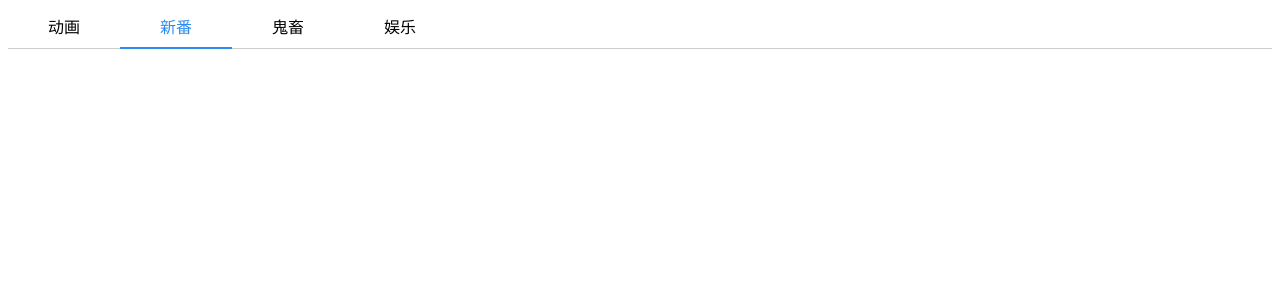
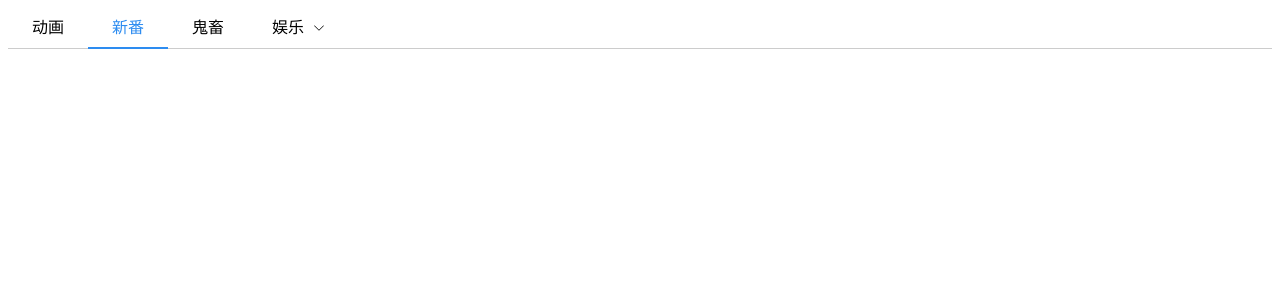
Before and after one commit to GreedyWhale/Minimalist_UI, a Vue app: page / in a window 1280 px wide. Shown: the top 300 px of the page. Built offline with nearby package versions, Linux system fonts and the light colour scheme.

Commit message:
完成MMenu组件样式及交互

```diff
--- a/src/components/collapse/item/index.vue
+++ b/src/components/collapse/item/index.vue
@@ -6,7 +6,7 @@
         <m-icon icon="right" />
       </div>
     </div>
-    <transition @enter="enter" @beforeLeave="beforeLeave">
+    <transition @enter="enter" @before-leave="beforeLeave">
       <div class="collapse-content" v-if="open">
         <div class="collapse-content__wrap">
           <slot></slot>
--- a/src/components/menu/constant.ts
+++ b/src/components/menu/constant.ts
@@ -1,3 +1,4 @@
 const UPDATE_ACTIVE = "update:active";
+const UPDATE_NAME_PATH = "update:namepath";
 
-export { UPDATE_ACTIVE }
+export { UPDATE_ACTIVE, UPDATE_NAME_PATH };
--- a/src/components/menu/general.scss
+++ b/src/components/menu/general.scss
@@ -1,6 +1,8 @@
 $blue: #2d8cf0;
+$light-blue: #dfebf8;
 
 .item {
+  box-sizing: border-box;
   padding: 0 1.5em;
   line-height: 2.5;
   white-space: nowrap;
@@ -12,6 +14,7 @@ $blue: #2d8cf0;
   display: flex;
   align-items: center;
   justify-content: center;
+  user-select: none;
   &[data-active="true"],
   &:hover {
     color: $blue;
@@ -25,4 +28,19 @@ $blue: #2d8cf0;
       height: 2px;
     }
   }
+  &.vertical {
+    justify-content: space-between;
+    width: 240px;
+    &[data-active="true"],
+    &:hover {
+      color: $blue;
+      background: $light-blue;
+      &::after {
+        content: none;
+      }
+    }
+    &:hover {
+      background: $light-blue;
+    }
+  }
 }
--- a/src/components/menu/index.vue
+++ b/src/components/menu/index.vue
@@ -1,37 +1,43 @@
 <template>
-  <div class="menu">
+  <div :class="{ menu: true, vertical }">
     <slot></slot>
   </div>
 </template>
 
 <script lang="ts">
 import { Vue, Component, Prop, Provide } from "vue-property-decorator";
-import { UPDATE_ACTIVE } from "./constant";
+import { UPDATE_ACTIVE, UPDATE_NAME_PATH } from "./constant";
 
 @Component({
-  name: 'MMenu'
+  name: "MMenu"
 })
 export default class MMenu extends Vue {
+  @Prop({ type: [String, Number] }) defaultActive!: string | number;
+  @Prop({ type: Boolean, default: false }) vertical!: boolean;
+  @Provide() isVertical: boolean = this.vertical;
   @Provide() eventBus: Vue.default = new Vue();
-  @Prop({ type: [String, Number] }) defaultActive!: string | number;
-
   // data
-  activeName: string | number = '';
+  activeName: string | number = "";
+  namePath: any[] = [];
 
   mounted(): void {
     this.listenToUpdateActive();
-    this.setActive(this.defaultActive);
+    this.setDefaultActive(this.defaultActive);
   }
   // methods
-  setActive(name: string | number): void {
-    if(name !== undefined) {
-      this.eventBus.$emit(UPDATE_ACTIVE, name)
+  setDefaultActive(name: string | number): void {
+    if (name !== undefined) {
+      this.eventBus.$emit(UPDATE_ACTIVE, name);
     }
   }
   listenToUpdateActive(): void {
-    this.eventBus.$on(UPDATE_ACTIVE, ((name: number | string) => {
-      this.$emit('on-select', name);
-    }))
+    this.eventBus.$on(UPDATE_ACTIVE, (name: number | string) => {
+      this.$emit("on-select", name, this.namePath);
+    });
+  }
+  upDateNamePath(namePath: any[]): void {
+    this.namePath = namePath;
+    this.eventBus.$emit(UPDATE_NAME_PATH, namePath);
   }
 }
 </script>
@@ -41,5 +47,12 @@ export default class MMenu extends Vue {
   display: flex;
   align-items: center;
   border-bottom: 1px solid #ccc;
+  &.vertical {
+    display: inline-flex;
+    flex-direction: column;
+    align-items: flex-start;
+    border-right: 1px solid #ccc;
+    border-bottom: none;
+  }
 }
 </style>
--- a/src/components/menu/item/index.vue
+++ b/src/components/menu/item/index.vue
@@ -1,5 +1,10 @@
 <template>
-  <div class="menu-item" :data-active="active" @click="onClick">
+  <div
+    :class="{ 'menu-item': true, vertical: isVertical }"
+    :style="itemStyle"
+    :data-active="active"
+    @click="onClick"
+  >
     <slot></slot>
   </div>
 </template>
@@ -7,13 +12,15 @@
 <script lang="ts">
 import { Vue, Component, Prop, Inject } from "vue-property-decorator";
 import { UPDATE_ACTIVE } from "../constant";
+import { findComponentParent } from "../methods";
 
 @Component({
-  name: 'MMenuItem'
+  name: "MMenuItem"
 })
 export default class MMenuItem extends Vue {
   @Inject() readonly eventBus!: Vue.default;
-  @Prop({ type: [Number, String ], required: true }) name!: number | string;
+  @Inject() readonly isVertical!: boolean;
+  @Prop({ type: [Number, String], required: true }) name!: number | string;
 
   // data
   active: boolean = false;
@@ -22,12 +29,24 @@ export default class MMenuItem extends Vue {
   }
   // methods
   listenToUpdateActive(): void {
-    this.eventBus.$on(UPDATE_ACTIVE, ((name: number | string) => {
+    this.eventBus.$on(UPDATE_ACTIVE, (name: number | string) => {
       this.active = name === this.name;
-    }))
+    });
   }
   onClick(): void {
+    (this.$parent as any).upDateNamePath &&
+      (this.$parent as any).upDateNamePath([this.name]);
     this.eventBus.$emit(UPDATE_ACTIVE, this.name);
+  }
+  // computed
+  get itemStyle(): Object {
+    let style = {};
+    if (this.isVertical) {
+      style = {
+        paddingLeft: findComponentParent(this, "MSubMenu").length + 1.5 + "em"
+      };
+    }
+    return style;
   }
 }
 </script>
@@ -35,6 +54,6 @@ export default class MMenuItem extends Vue {
 <style lang="scss" scoped>
 @import "../general.scss";
 .menu-item {
-  @extend .item
+  @extend .item;
 }
 </style>
--- /dev/null
+++ b/src/components/menu/methods.ts
@@ -0,0 +1,13 @@
+const findComponentParent = (context: any, parentName: string): any[] => {
+  let parents = [];
+  const parent: any = context.$parent;
+  if (parent) {
+    if (parent.$options.name === parentName) {
+      parents.push(parent);
+      return parents.concat(findComponentParent(parent, parentName));
+    }
+  }
+  return [];
+};
+
+export { findComponentParent };
--- a/src/components/menu/sub/index.vue
+++ b/src/components/menu/sub/index.vue
@@ -1,63 +1,135 @@
 <template>
-  <div
-    class="sub-menu"
-    @mouseenter="onMouuseEnter" @mouseleave="onMouseLeave">
-    <div class="sub-menu__title" :data-active="active || open"  @click="onClick">
-      <slot name="title"></slot>
+  <div class="sub-menu" @mouseenter="onMouuseEnter" @mouseleave="onMouseLeave">
+    <div
+      :class="{ 'sub-menu__title': true, vertical: isVertical }"
+      :data-active="active || open"
+      :style="itemStyle"
+      @click="onClick"
+    >
+      <div><slot name="title"></slot></div>
+      <m-icon
+        icon="right"
+        v-if="childrenLength"
+        :class="['arrow-icon', open ? 'open' : '']"
+      ></m-icon>
     </div>
-    <div class="menu-list" v-show="open">
-      <slot></slot>
-    </div>
+    <template v-if="isVertical">
+      <transition
+        @enter="enter"
+        @after-enter="afterEnter"
+        @leave="leave"
+        @after-leave="afterLeave"
+      >
+        <div :class="{ 'menu-list': true, vertical: isVertical }" v-show="open">
+          <slot></slot>
+        </div>
+      </transition>
+    </template>
+    <template v-else>
+      <div :class="{ 'menu-list': true, vertical: isVertical }" v-show="open">
+        <slot></slot>
+      </div>
+    </template>
   </div>
 </template>
 
 <script lang="ts">
 import { Vue, Component, Prop, Inject } from "vue-property-decorator";
-import { UPDATE_ACTIVE } from "../constant";
+import { UPDATE_ACTIVE, UPDATE_NAME_PATH } from "../constant";
+import MIcon from "@/components/icon/index.vue";
+import { findComponentParent } from "../methods";
 
 @Component({
-  name: 'MSubMenu'
+  name: "MSubMenu",
+  components: {
+    MIcon
+  }
 })
 export default class MSubMenu extends Vue {
   @Inject() readonly eventBus!: Vue.default;
+  @Inject() readonly isVertical!: boolean;
+  @Prop({ type: [Number, String], required: true }) name!: number | string;
   // data
-  active: boolean = false;
   open: boolean = false;
   openTimer: any = null;
+  active: boolean = false;
+  // computed
+  childrenLength(): Number {
+    return this.$children.length;
+  }
+  get itemStyle(): Object {
+    let style = {};
+    if (this.isVertical) {
+      style = {
+        paddingLeft: findComponentParent(this, "MSubMenu").length + 1.5 + "em"
+      };
+    }
+    return style;
+  }
   mounted() {
-    this.listenToUpdateActive();
+    this.initListeners();
   }
   // methods
-  listenToUpdateActive(): void {
-    this.eventBus.$on(UPDATE_ACTIVE, ((name: number | string) => {
-      this.active = this.findChildActive(this.$children, name);
-      this.open = false;
-    }))
+  initListeners(): void {
+    this.eventBus.$on(UPDATE_ACTIVE, (name: number | string) => {
+      if (!this.isVertical) {
+        this.open = false;
+      }
+    });
+    this.eventBus.$on(UPDATE_NAME_PATH, (namePath: any[]) => {
+      this.active = namePath.indexOf(this.name) >= 0;
+    });
   }
-  findChildActive(children: any[], name: string | number): boolean {
-    for(let i = 0; i < children.length; i++) {
-      if(children[i].name === name) {
-        return true;
-      } else if(children[i].$children && children[i].$children.length) {
-        return this.findChildActive(children[i].$children, name);
-      }
-    }
-    return false;
+  upDateNamePath(namePath: any[]) {
+    let newNamePath = JSON.parse(JSON.stringify(namePath));
+    newNamePath.unshift(this.name);
+    (this.$parent as any).upDateNamePath &&
+      (this.$parent as any).upDateNamePath(newNamePath);
   }
   onClick(): void {
     this.open = !this.open;
   }
   onMouuseEnter(): void {
-    clearTimeout(this.openTimer)
+    if (this.isVertical) {
+      return;
+    }
+    clearTimeout(this.openTimer);
     this.openTimer = setTimeout(() => {
       this.open = true;
     }, 100);
   }
   onMouseLeave(): void {
-    clearTimeout(this.openTimer)
+    if (this.isVertical) {
+      return;
+    }
+    clearTimeout(this.openTimer);
     this.openTimer = setTimeout(() => {
       this.open = false;
-    }, 100)
+    }, 100);
+  }
+  enter(el: any, done: Function) {
+    const { height } = el.getBoundingClientRect();
+    el.style.height = 0;
+    el.getBoundingClientRect();
+    el.style.height = `${height}px`;
+    el.addEventListener("transitionend", () => {
+      done();
+    });
+  }
+  afterEnter(el: any) {
+    el.style.height = "auto";
+  }
+  leave(el: any, done: Function) {
+    const { height } = el.getBoundingClientRect();
+    el.style.height = `${height}px`;
+    el.getBoundingClientRect();
+    el.style.height = 0;
+    el.addEventListener("transitionend", () => {
+      done();
+    });
+  }
+  afterLeave(el: any) {
+    el.style.height = "auto";
   }
 }
 </script>
@@ -79,25 +151,78 @@ export default class MSubMenu extends Vue {
   position: relative;
   .sub-menu__title {
     @extend .item;
+    &.vertical {
+      &[data-active="true"] {
+        color: inherit;
+        background: inherit;
+      }
+      &:hover {
+        background: $light-blue;
+      }
+    }
+    .arrow-icon {
+      width: 10px;
+      height: 10px;
+      margin-left: 10px;
+      transform: rotate(90deg);
+      transition: all 0.3s;
+      &.open {
+        transform: rotate(270deg);
+      }
+    }
   }
   .menu-list {
     position: absolute;
     top: 100%;
     left: 0;
-    margin-top: 8px;
-    box-shadow: 0 0 8px 0 rgba(232,237,250,.6), 0 2px 4px 0 rgba(232,237,250,.5);
+    margin-top: 4px;
+    box-shadow: 0 0 8px 0 rgba(232, 237, 250, 0.6),
+      0 2px 4px 0 rgba(232, 237, 250, 0.5);
     .menu-item {
       @extend .sub-menu__item;
+      justify-content: space-between;
     }
     & .sub-menu {
       & .sub-menu__title {
         @extend .sub-menu__item;
+        .arrow-icon {
+          transform: rotate(0);
+          &.open {
+            transform: rotate(180deg);
+          }
+        }
       }
       & .menu-list {
         top: 0;
         left: 100%;
         margin-top: 0;
-        margin-left: 8px;
+        margin-left: 4px;
+      }
+    }
+    &.vertical {
+      position: static;
+      box-shadow: none;
+      margin: 0 !important;
+      overflow: hidden;
+      transition: height 250ms;
+      .menu-item {
+        &:hover,
+        &[data-active="true"] {
+          background: $light-blue;
+        }
+      }
+      & .sub-menu {
+        & .sub-menu__title {
+          .arrow-icon {
+            transform: rotate(90deg);
+            &.open {
+              transform: rotate(270deg);
+            }
+          }
+          &:hover {
+            background: $light-blue;
+          }
+        }
       }
     }
   }
```
